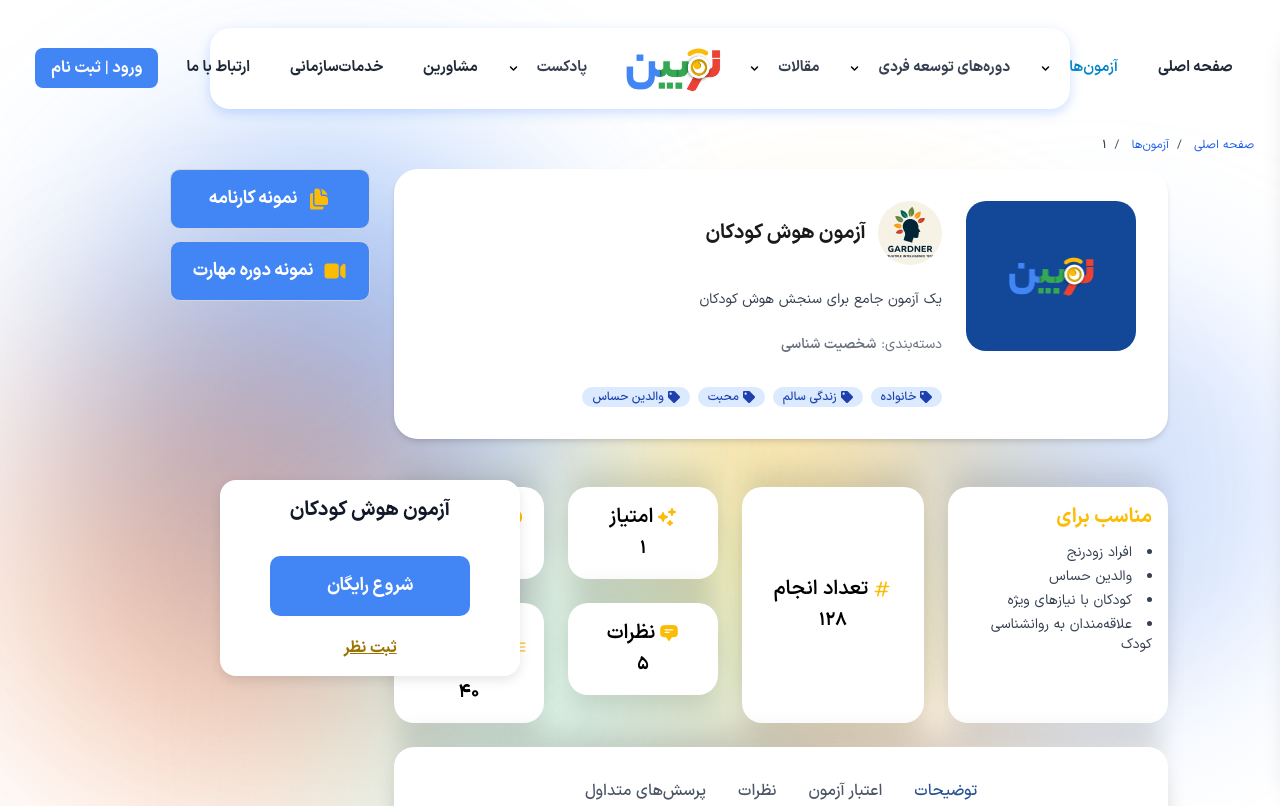
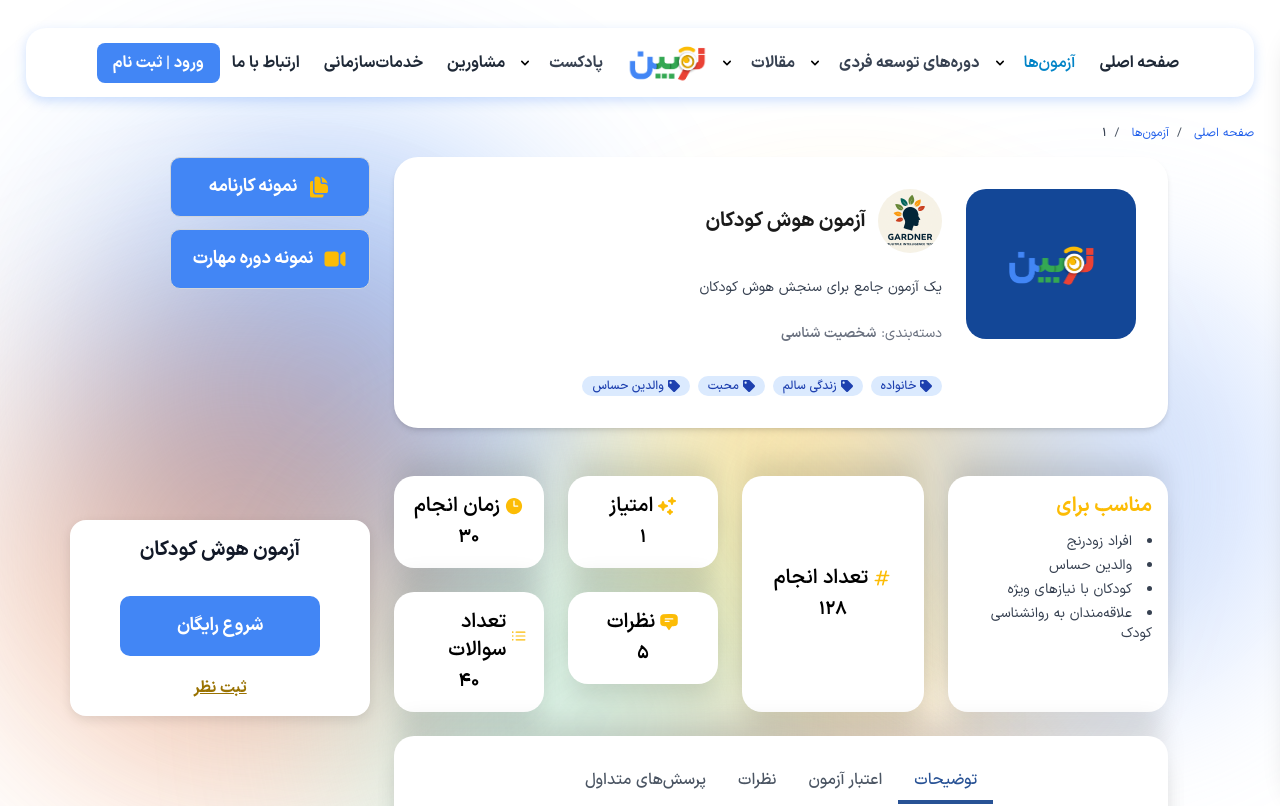
Before and after one commit to armitaahmdi/nobean-frontend, a React (Vite) app: page /tests/1 in a window 1280 px wide. Shown: the top 806 px of the page. Built offline with nearby package versions, Linux system fonts and the light colour scheme; what moment-jalaali would draw is missing.

Commit message:
Fixed Responsive Bugs & Header

```diff
--- a/src/components/card/StickyActionsColumn.jsx
+++ b/src/components/card/StickyActionsColumn.jsx
@@ -11,8 +11,8 @@ export default function StickyActionsColumn({ test, onGoToReviews, detailsRowRef
 
     const [offsetBottom, setOffsetBottom] = useState(0);
     const [isSticky, setIsSticky] = useState(true);
-    const fixedRight = "calc(100% - 520px)";
-    const [dynamicTop, setDynamicTop] = useState(480);
+    // const fixedRight = "calc(100% - 520px)";
+    const [dynamicTop, setDynamicTop] = useState(520);
 
     const handleStartClick = () => {
         navigate(`/exam/${test.id}`);
@@ -76,7 +76,7 @@ export default function StickyActionsColumn({ test, onGoToReviews, detailsRowRef
                 </Button>
             </div>
 
-            <div
+            {/* <div
                 ref={containerRef}
                 className="hidden lg:flex flex-col gap-4 items-center"
                 style={{
@@ -90,7 +90,22 @@ export default function StickyActionsColumn({ test, onGoToReviews, detailsRowRef
                     boxShadow: "0 4px 12px rgba(0,0,0,0.1)",
                     padding: "1rem",
                 }}
+            > */}
+            <div
+                ref={containerRef}
+                className={`hidden lg:flex flex-col gap-4 items-center ${isSticky ? "fixed" : "absolute"
+                    } `}
+                style={{
+                    top: isSticky ? `${dynamicTop}px` : `${offsetBottom}px`,
+                    width: "300px",
+                    zIndex: 50,
+                    backgroundColor: "white",
+                    borderRadius: "1rem",
+                    boxShadow: "0 4px 12px rgba(0,0,0,0.1)",
+                    padding: "1rem",
+                }}
             >
+
                 <h2 className="text-gray-900 text-xl font-bold mb-4 text-center">{test.title}</h2>
                 <Button size="xlarge" color="blue" onClick={handleStartClick}>
                     {translate.startfree}
--- a/src/components/header/Navbar.jsx
+++ b/src/components/header/Navbar.jsx
@@ -48,10 +48,11 @@ export default function Navbar() {
                 {/* desktop */}
                 <div className="hidden lg:flex justify-center">
 
-                    <div className="w-full lg:w-[70%] lg:shadow-[0_4px_12px_rgba(59,130,246,0.25)] lg:bg-white lg:py-3 lg:rounded-[20px] flex items-center justify-center">
+                    <div className="w-full xxl:w-[70%] lg:shadow-[0_4px_12px_rgba(59,130,246,0.25)] lg:bg-white lg:py-3 lg:rounded-[20px] flex items-center justify-center">
 
                         {/* منوی سمت راست */}
-                        <ul className="flex text-[15px] gap-4 items-center flex-shrink-0">
+                        <div className="flex items-center flex-shrink-1">
+                            <ul className="flex text-[16px] items-center">
                                 {firstHalf.map((item, idx) => (
                                     <li key={idx}>
                                         {item.submenu && item.submenu.length > 0 ? (
@@ -64,7 +65,7 @@ export default function Navbar() {
                                             <NavLink
                                                 to={item.link}
                                                 className={({ isActive }) =>
-                                                `font-bold text-[15px] px-3 py-2 rounded hover:bg-gray-200 whitespace-nowrap ${isActive ? "text-blue-600" : "text-gray-800"
+                                                    `font-bold text-[16px] px-3 py-2 rounded hover:bg-gray-200 whitespace-nowrap ${isActive ? "text-blue-600" : "text-gray-800"
                                                     }`
                                                 }
                                             >
@@ -75,19 +76,20 @@ export default function Navbar() {
 
                                 ))}
                             </ul>
+                        </div>
 
                         {/* لوگو */}
-                        <div className="mx-6 flex-shrink-0">
+                        <div className="mx-3 flex-shrink-0">
                             <img
                                 src={mainLogo}
                                 alt={translate.altdescription}
-                                className="w-[100px] h-auto"
+                                className="w-[80px] h-auto"
                             />
                         </div>
 
                         {/* منوی سمت چپ و دکمه ورود */}
-                        <div className="flex items-center gap-4 flex-shrink-0">
-                            <ul className="flex text-[15px] gap-4 items-center">
+                        <div className="flex items-center flex-shrink-1">
+                            <ul className="flex text-[16px] items-center">
                                 {secondHalf.map((item, idx) => (
                                     <li key={idx}>
                                         {item.submenu && item.submenu.length > 0 ? (
@@ -100,7 +102,7 @@ export default function Navbar() {
                                             <NavLink
                                                 to={item.link}
                                                 className={({ isActive }) =>
-                                                    `font-bold text-[15px] px-3 py-2 rounded hover:bg-gray-200 whitespace-nowrap ${isActive ? "text-blue-600" : "text-gray-800"
+                                                    `font-bold text-[16px] px-3 py-2 rounded hover:bg-gray-200 whitespace-nowrap ${isActive ? "text-blue-600" : "text-gray-800"
                                                     }`
                                                 }
                                             >
@@ -112,7 +114,7 @@ export default function Navbar() {
                             </ul>
                             <NavLink
                                 to="/login"
-                                className="bg-lightBlue text-white font-bold px-4 py-2 rounded-lg whitespace-nowrap
+                                className="bg-lightBlue text-white font-bold px-4 ml-2 py-2 rounded-lg whitespace-nowrap
                             transition-shadow duration-300 hover:shadow-[0_0_0_5px_rgba(3,105,161,0.3)]"
                             >
                                 {translate.loginOrSignup}
--- a/tailwind.config.js
+++ b/tailwind.config.js
@@ -24,6 +24,9 @@ export default {
       animation: {
         'spin-slow': 'spin-slow 6s linear infinite',
       },
+      screens: {
+        'xxl': '1600px',
+      },
     },
   },
   plugins: [],
```
Lines whose indentation alone changed are shown as unchanged.
